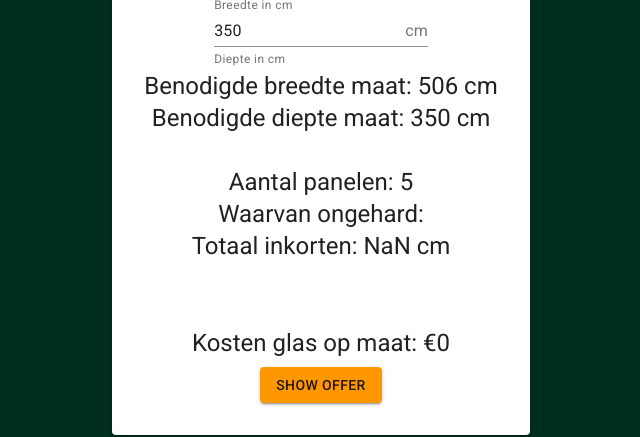
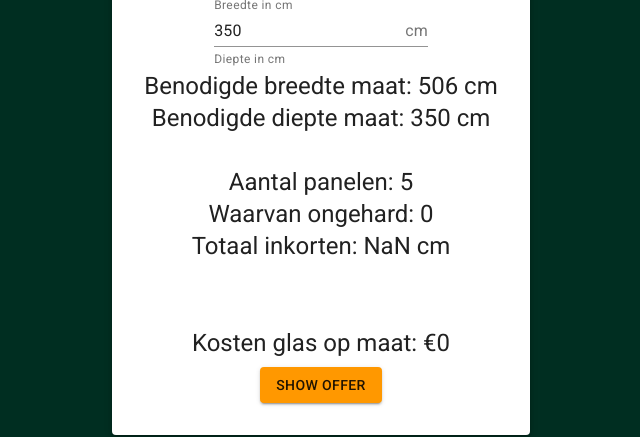
Before and after one commit to Milan-Koelen/tuinmaximaal-react, a React (Create React App) app: page / in a window 1280 px wide. Shown: the part 320-757 px from the top of the page, without its empty margins (319-959 px from the left). Built offline with nearby package versions, Linux system fonts and the light colour scheme.

Commit message:
correctie zijliggers

```diff
--- a/src/Calculator.js
+++ b/src/Calculator.js
@@ -62,12 +62,13 @@
 	const sizesDepth = [ 250, 300, 350, 400 ];
 
 	const requiredWidth = glasOpMaatDepth(patioDepth);
+	const panelsCut = glasOpMaatWidth(patioWidth, panelsWidth);
 
 	const panels = panelsQty(patioWidth, panelsWidth);
 	const sizeWidth = glasOpMaatWidth(patioWidth, panelsWidth);
 
-	const depthIdx = sizesDepth.findIndex((size) => size === requiredWidth);
-	const widthIdx = sizesWidth.findIndex((size) => size === sizeWidth);
+	const depthIdx = sizesDepth.findIndex((size) => size === requiredWidth.width);
+	const widthIdx = sizesWidth.findIndex((size) => size === sizeWidth.width);
 
 	const pricePerCut = 102;
 	const cutCost = cost(patioWidth, pricePerCut);
@@ -160,7 +161,7 @@
 
 					<Typography variant="h5" gutterBottom>
 						<div>
-							Benodigde breedte maat: {sizeWidth + ' cm'}
+							Benodigde breedte maat: {sizeWidth.width + ' cm'}
 							<br />
 							Benodigde diepte maat: {requiredWidth + ' cm'}
 							<br />
--- a/src/calculations.js
+++ b/src/calculations.js
@@ -20,22 +20,65 @@
 	return panels;
 }
 
+export function glasOpMaat(patioWidth, patioDepth) {
+	const depth = glasOpMaatDepth(patioDepth);
+
+	const panelsWidth = panelWidth(patioDepth);
+
+	return {
+		width: 123,
+		depth: depth,
+		widthCuts: 2,
+		depthCuts: 3
+	};
+}
+
+function isStandardSize(patioWidth) {
+	for (let i = 0; i < sizesWidth.length; i++) {
+		width = sizesWidth[i];
+		if (width === patioWidth) {
+			return true;
+		}
+		if (width === patioWidth - SIZE_DIFFERENCE * 2) {
+			return true;
+		}
+		if (width >= patioWidth + SIZE_DIFFERENCE && width <= patioWidth + (SIZE_DIFFERENCE + MAX_CUT)) {
+			return true;
+		}
+		if (width >= patioWidth + (SIZE_DIFFERENCE + MAX_CUT)) {
+			return true;
+		}
+	}
+}
+
 export function glasOpMaatWidth(patioWidth, panelsWidth) {
 	if (panelsWidth === 100) {
 		// Standard Depth
 		for (let i = 0; i < sizesWidth.length; i++) {
 			width = sizesWidth[i];
 			if (width === patioWidth) {
-				return width;
+				return {
+					width: width,
+					panelsCut: 0
+				};
 			}
 			if (width === patioWidth - SIZE_DIFFERENCE * 2) {
-				return width;
+				return {
+					width: width,
+					panelsCut: 2
+				};
 			}
 			if (width >= patioWidth + SIZE_DIFFERENCE && width <= patioWidth + (SIZE_DIFFERENCE + MAX_CUT)) {
-				return width;
+				return {
+					width: width,
+					panelsCut: 1
+				};
 			}
 			if (width >= patioWidth + (SIZE_DIFFERENCE + MAX_CUT)) {
-				return width;
+				return {
+					width: width,
+					panelsCut: 1
+				};
 			}
 		}
 	} else if (panelsWidth === 72) {
@@ -43,43 +86,57 @@
 		for (let i = 0; i < sizesWidth.length; i++) {
 			width = sizesWidth[i];
 			if (width === patioWidth) {
-				let panels = Math.ceil(patioWidth / panelsWidth);
+				let panels = Math.ceil((patioWidth - 6) / panelsWidth);
 				let reqSize = panels * 100 + 6;
-				return reqSize;
+				return {
+					width: reqSize,
+					panelsCut: panels
+				};
 			}
 			if (width === patioWidth - SIZE_DIFFERENCE * 2) {
-				let panels = Math.ceil(patioWidth / panelsWidth);
+				let panels = Math.ceil((patioWidth - 6) / panelsWidth);
 				let reqSize = panels * 100 + 6;
-				return reqSize;
+				return {
+					width: reqSize,
+					panelsCut: panels
+				};
 			}
 			if (width >= patioWidth + SIZE_DIFFERENCE && width <= patioWidth + (SIZE_DIFFERENCE + MAX_CUT)) {
-				let panels = Math.ceil(patioWidth / panelsWidth);
+				let panels = Math.ceil((patioWidth - 6) / panelsWidth);
 				let reqSize = panels * 100 + 6;
-				return reqSize;
+				return {
+					width: reqSize,
+					panelsCut: panels
+				};
 			}
 			if (width > patioWidth + (SIZE_DIFFERENCE + MAX_CUT)) {
-				let panels = Math.ceil(patioWidth / panelsWidth);
+				let panels = Math.ceil((patioWidth - 6) / panelsWidth);
 				let reqSize = panels * 100 + 6;
-				return reqSize;
+				return {
+					width: reqSize,
+					panelsCut: panels
+				};
 			}
 		}
 	}
 }
 // Inkorten per plaat
+// symmetrie toepassen??
 export function perPlaat(sizeWidth, patioWidth, inkortenCM) {
 	if (patioWidth === width - SIZE_DIFFERENCE * 2 || patioWidth === width - SIZE_DIFFERENCE || patioWidth === width) {
 		let cost = 0;
 		console.log('Geen snedes');
 		return cost;
 	} else {
-		let inkortenPerPlaat = Math.floor(
-			(sizeWidth - cutPanels(patioWidth) * SIZE_DIFFERENCE - patioWidth) / cutPanels(patioWidth)
-		);
-		return inkortenPerPlaat;
+		// let inkortenPerPlaat = Math.floor(
+		// 	(sizeWidth - cutPanels(patioWidth) * SIZE_DIFFERENCE - patioWidth) / cutPanels(patioWidth)
+		// );
+		// return inkortenPerPlaat;
+		return 2;
 	}
 }
 
-export function glasOpMaatDepth(patioDepth, patioWidth) {
+export function glasOpMaatDepth(patioDepth) {
 	// Calculate depth
 	for (let i = 0; i < sizesDepth.length; i++) {
 		const depth = sizesDepth[i];
@@ -95,28 +152,25 @@
 export function cutPanels(patioWidth, panels, sizesDepth) {
 	for (let i = 0; i < sizesWidth.length; i++) {
 		width = sizesWidth[i];
-		if (sizesDepth === 250 || 300 || 350 || 400) {
+		let panelsCut = 0;
+		if (sizesDepth === 250 || sizesDepth === 300 || sizesDepth === 350 || sizesDepth === 400) {
 			console.log('all panels');
 			console.log(panels);
-			return panels;
 		}
 		if (width === patioWidth) {
-			let panelsCut = 0;
-			return panelsCut;
+			panelsCut = 0;
 		}
 		if (width === patioWidth + SIZE_DIFFERENCE * 2) {
-			let panelsCut = 2;
-			return panelsCut;
+			panelsCut = 2;
 		}
 
 		if (width >= patioWidth + SIZE_DIFFERENCE && width <= patioWidth + (SIZE_DIFFERENCE + MAX_CUT)) {
-			let panelsCut = 1;
-			return panelsCut;
+			panelsCut = 1;
 		}
 		if (width > patioWidth + (SIZE_DIFFERENCE + MAX_CUT)) {
-			let panelsCut = 2;
-			return panelsCut;
+			panelsCut = 2;
 		}
+		return panelsCut;
 	}
 }
 
@@ -135,7 +189,7 @@
 		// console.log('normal');
 		return cmInkorten;
 	} else {
-		let cmInkorten = panels * panelsWidth - patioWidth;
+		let cmInkorten = panels * panelsWidth - patioWidth + 6;
 		// console.log('special');
 		return cmInkorten;
 	}
```
